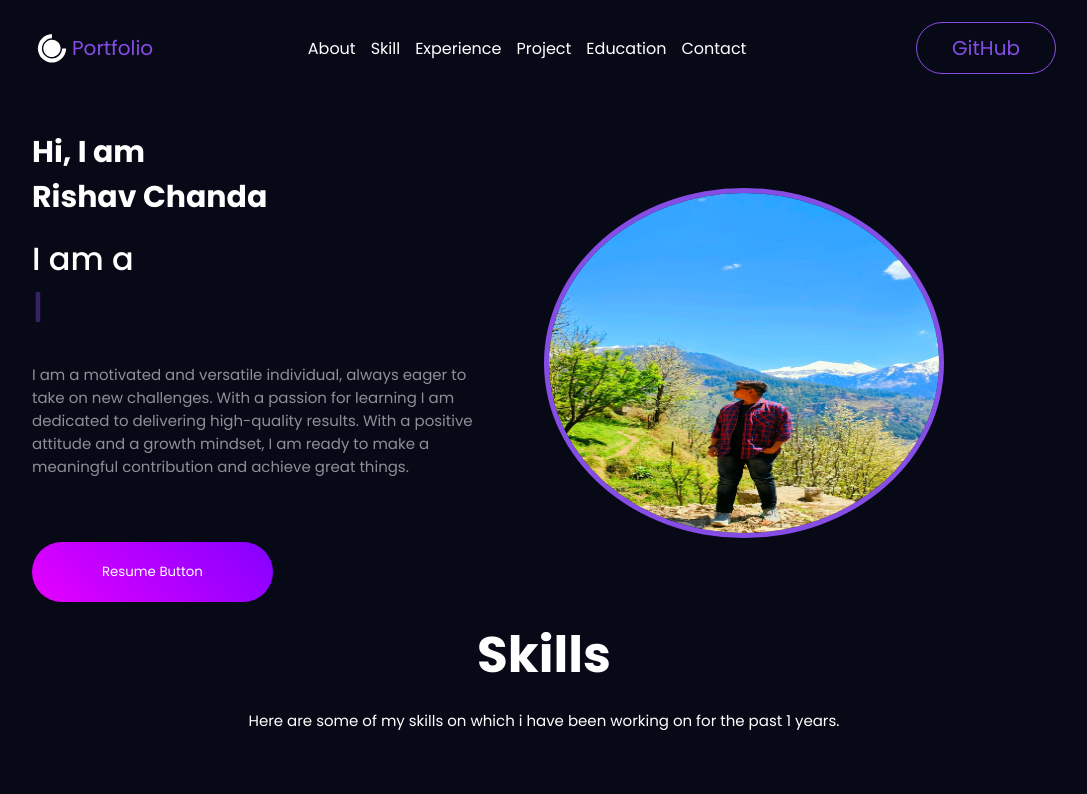
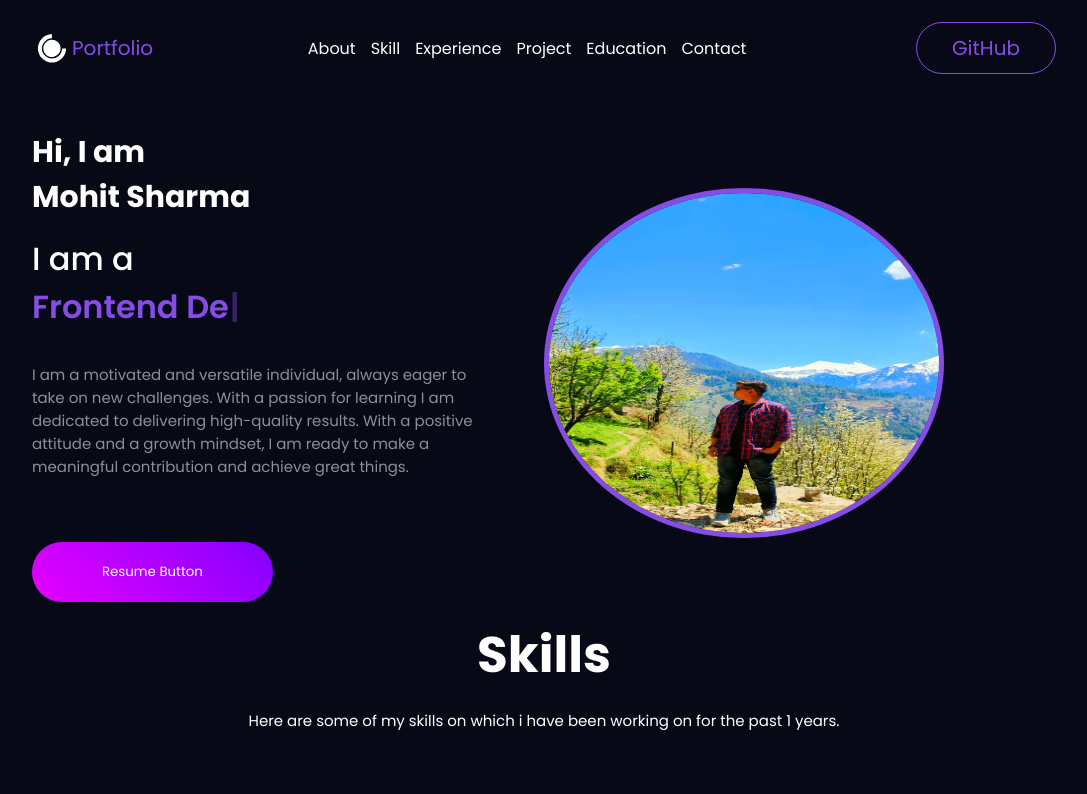
Before and after one commit to shrmohit/my_portfolio, a React (Vite) app: page / in a window 1280 px wide. Shown: the top 794 px of the page, without its empty margins (96-1183 px from the left). Built offline with nearby package versions, Linux system fonts and the light colour scheme.

Commit message:
github button

```diff
--- a/src/components/Contact.jsx
+++ b/src/components/Contact.jsx
@@ -1,18 +1,18 @@
-import React from 'react'
-import Contactform from './Contactform'
+import React from "react";
+import Contactform from "./Contactform";
 
 function Contact() {
   return (
-    <div className='contact-container'>
-        <div className='contact-section'>
-            <h1>Contact</h1>
-            <p>Free to Contact</p>
-        </div>
-        <div className='contactform'>
-            <Contactform/>
-        </div>
+    <div className="contact-container" id="contact">
+      <div className="contact-section">
+        <h1>Contact</h1>
+        <p>Free to Contact</p>
+      </div>
+      <div className="contactform">
+        <Contactform />
+      </div>
     </div>
-  )
+  );
 }
 
-export default Contact
+export default Contact;
--- a/src/components/Education.jsx
+++ b/src/components/Education.jsx
@@ -9,7 +9,7 @@ import EducationCard from "./EducationCard";
 
 function Education() {
   return (
-    <div className="educs-container" id="contact">
+    <div className="educs-container" id="education">
       <div className="educs-section">
         <h1 className="educ-title">Education</h1>
         <p className="educ-para">
@@ -17,18 +17,18 @@ function Education() {
           education details are as follow
         </p>
         <div>
-            <VerticalTimeline lineColor="#fff">
-            {education.map((education) =>(
-                <VerticalTimelineElement
+          <VerticalTimeline lineColor="#fff">
+            {education.map((education) => (
+              <VerticalTimelineElement
                 key={education.id}
                 className="educs-verticaltimeline"
                 iconStyle={{ background: "#000", color: "#fff" }}
                 contentStyle={{ background: "#f9f9f9", color: "#333" }}
-                >
-                    <EducationCard education={education}/>
-                </VerticalTimelineElement>
+              >
+                <EducationCard education={education} />
+              </VerticalTimelineElement>
             ))}
-            </VerticalTimeline>
+          </VerticalTimeline>
         </div>
       </div>
     </div>
--- a/src/components/Herosection.jsx
+++ b/src/components/Herosection.jsx
@@ -1,12 +1,12 @@
 import { Bio } from "../data/constant";
 import Typewriter from "typewriter-effect";
 import HeroImg from "../images/HeroImg.jpg";
-import React from 'react';
+import React from "react";
 
 function Herosection() {
   return (
-    <div className='hero-containner' id="about">
-      <div className='hero-section'>
+    <div className="hero-containner" id="about">
+      <div className="hero-section">
         <div className="hero-left">
           <h1 className="hero-title">
             Hi, I am <br />
@@ -25,19 +25,17 @@ function Herosection() {
             </span>
           </h3>
           <p className="hero-description">{Bio.description}</p>
-          <a href={Bio.resume} target="_blank" rel="noopener noreferrer">
+          <a href={Bio.github} target="_blank" rel="noopener noreferrer">
             <button className="resume-btn">Resume Button</button>
           </a>
         </div>
         <div className="hero-right">
-        <div className="HeroBg">
-          {/* <HeroBgAnimation/> */}
-        </div>
+          <div className="HeroBg">{/* <HeroBgAnimation/> */}</div>
           <img src={HeroImg} className="hero_img" />
         </div>
       </div>
     </div>
-  )
+  );
 }
 
-export default Herosection
+export default Herosection;
--- a/src/components/Navbar.jsx
+++ b/src/components/Navbar.jsx
@@ -1,21 +1,20 @@
-import {DiCssdeck} from "react-icons/di"
-import {FaBars} from "react-icons/fa";
-import React ,{ useState }from 'react'
-
+import { DiCssdeck } from "react-icons/di";
+import { FaBars } from "react-icons/fa";
+import React, { useState } from "react";
+import { Bio } from "../data/constant";
 
 function Navbar() {
-  const [showMenu,setshowMenu] = useState(false);
+  const [showMenu, setshowMenu] = useState(false);
 
-  function handlemenuToggle(){
+  function handlemenuToggle() {
     setshowMenu(!showMenu);
   }
 
   return (
-    <div className='Header'>
-        <div className='nav-container'>
-
-            <div className='nav-logo'>
-              <DiCssdeck className="nav-logo-icon"/>
+    <div className="Header">
+      <div className="nav-container">
+        <div className="nav-logo">
+          <DiCssdeck className="nav-logo-icon" />
           <span className="nav-logo-text">Portfolio</span>
         </div>
 
@@ -28,22 +27,21 @@ function Navbar() {
           <a href="#contact">Contact</a>
         </div>
 
-            {/* <a href=""></a> */}
+        <a href={Bio.resume} target="_blank">
           <button className="btn-github">GitHub</button>
+        </a>
 
-            <div className="ham-menu" >
+        <div className="ham-menu">
           <button className="nav-menu" onClick={handlemenuToggle}>
-              <FaBars className="menu-icon"/>
+            <FaBars className="menu-icon" />
           </button>
         </div>
-
       </div>
     </div>
-
-  )
+  );
 }
 
-export default Navbar
+export default Navbar;
 
 // import { MdMenu } from "react-icons/md";
 // import { DiCssdeck } from "react-icons/di";
--- a/src/data/constant.js
+++ b/src/data/constant.js
@@ -1,8 +1,8 @@
 export const Bio = {
-  name: "Rishav Chanda",
+  name: "Mohit Sharma",
   roles: [
-    "Full Stack Developer",
-    "Android Developer",
+    "Web Developer",
+    "Frontend Developer",
     "UI/UX Designer",
     "Programmer",
   ],
```
Lines whose indentation alone changed are shown as unchanged.
